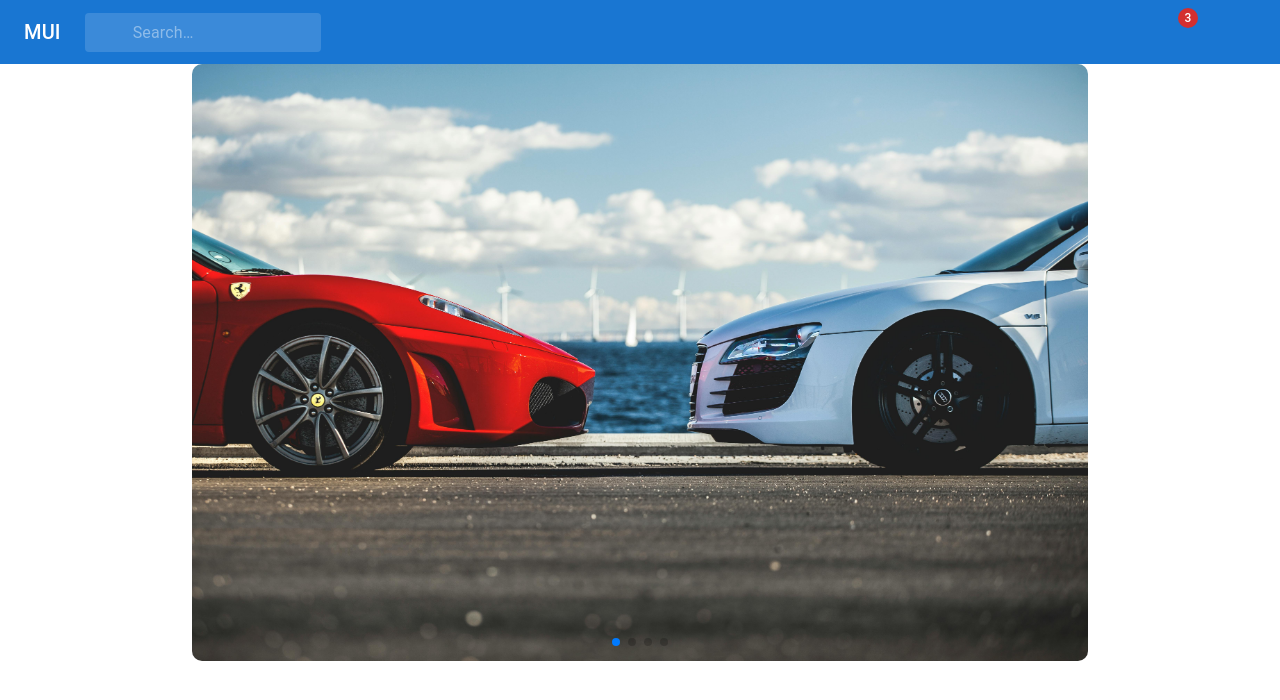
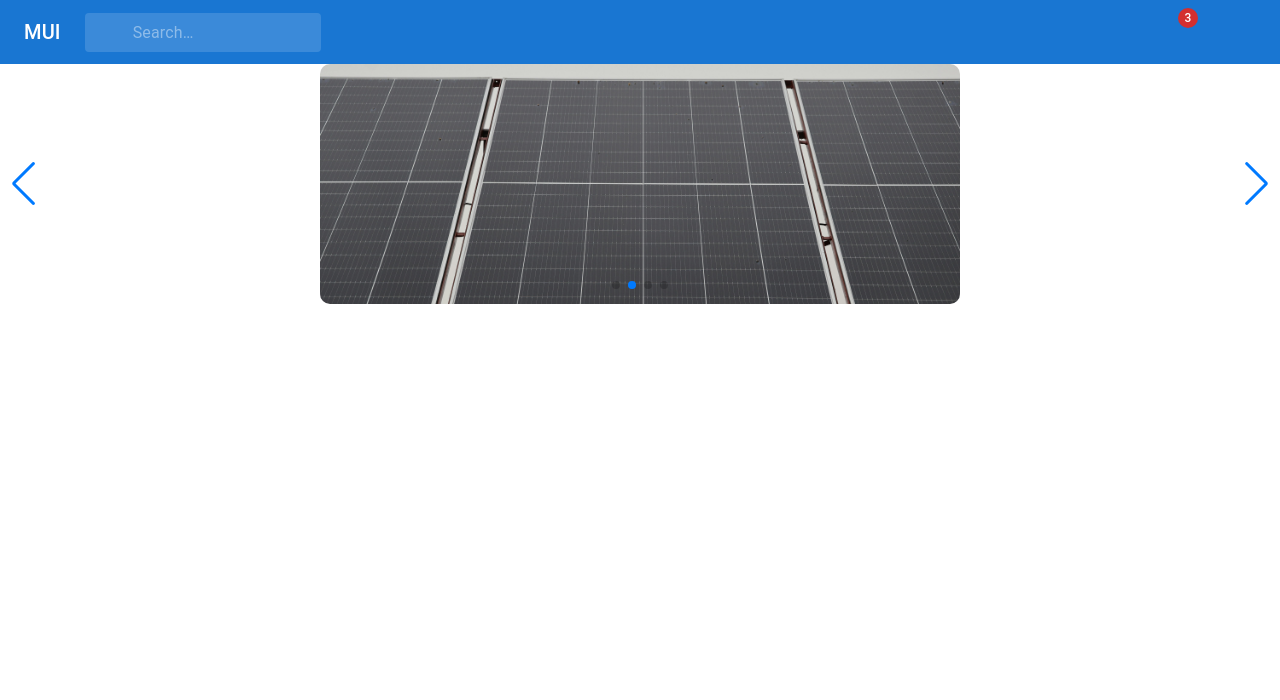
Before and after one commit to mahmoudafifi2024/GamePlayZone, a React (Vite) app in the folder frontend/: page / in a window 1280 px wide. Shown: the top 700 px of the page. Built offline with nearby package versions, Linux system fonts and the light colour scheme; some icons are missing.

Commit message:
fix some issues in Slider with Swiper js

```diff
--- a/frontend/src/Components/Home/Slider.tsx
+++ b/frontend/src/Components/Home/Slider.tsx
@@ -1,10 +1,11 @@
 
 import { Swiper, SwiperSlide } from 'swiper/react';
 // import required modules
-import { Pagination } from 'swiper/modules';
+import { Pagination, Navigation, Autoplay } from 'swiper/modules';
 // Import Swiper styles
 import 'swiper/css';
 import 'swiper/css/pagination';
+import 'swiper/css/navigation';
 import '../../Styles/Components/Home/Slider.css';
 
 import Swiper1 from '../../images/swiper1.jpg';
@@ -14,7 +15,14 @@ import Swiper4 from '../../images/swiper4.jpg';
 
 export default function Slider() {
 return (
-    <Swiper pagination={true} modules={[Pagination]} className="mySwiper">
+    <Swiper
+  pagination={{ clickable: true }}
+  navigation={true}
+  autoplay={{ delay: 3000, disableOnInteraction: false }}
+  loop={true}
+  modules={[Pagination, Navigation, Autoplay]}
+  className="mySwiper"
+>
     <SwiperSlide><img src={Swiper1} alt="Slide 1" /></SwiperSlide>
     <SwiperSlide><img src={Swiper2} alt="Slide 2" /></SwiperSlide>
     <SwiperSlide><img src={Swiper3} alt="Slide 3" /></SwiperSlide>
--- a/frontend/src/Styles/Components/Home/Slider.css
+++ b/frontend/src/Styles/Components/Home/Slider.css
@@ -2,7 +2,7 @@
 
 .swiper {
     width: 100%;
-    height: 100%;
+    height: 50%;
 }
 
 .swiper-slide {
@@ -15,8 +15,8 @@
 }
 
 .swiper-slide img {
-    width: 70%;           /* Reduce image size */
-    height: auto;
+    width: 50vw;           /* Reduce image size */
+    height: 30vh;
     border-radius: 10px;  /* Add rounded corners */
     object-fit: cover;
 }
```
